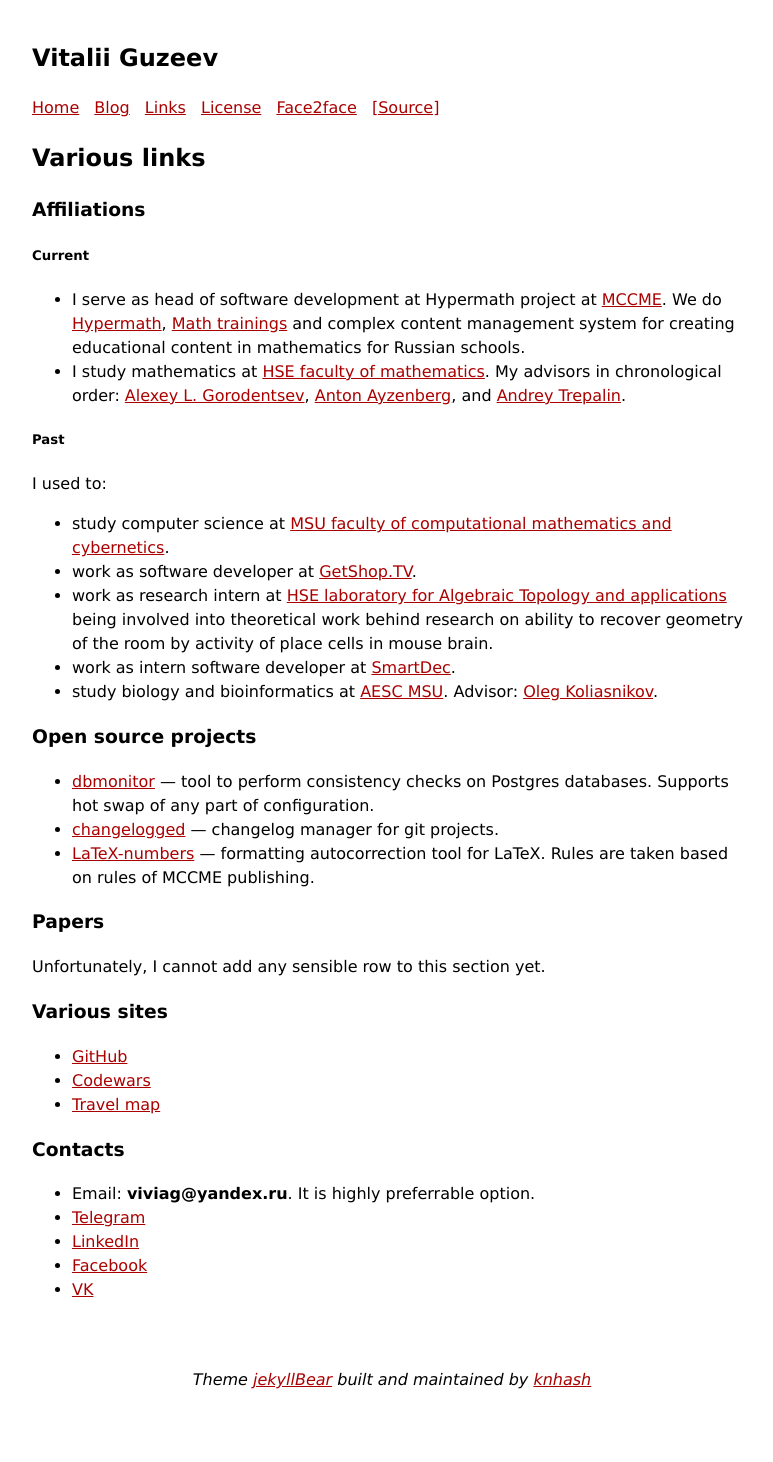
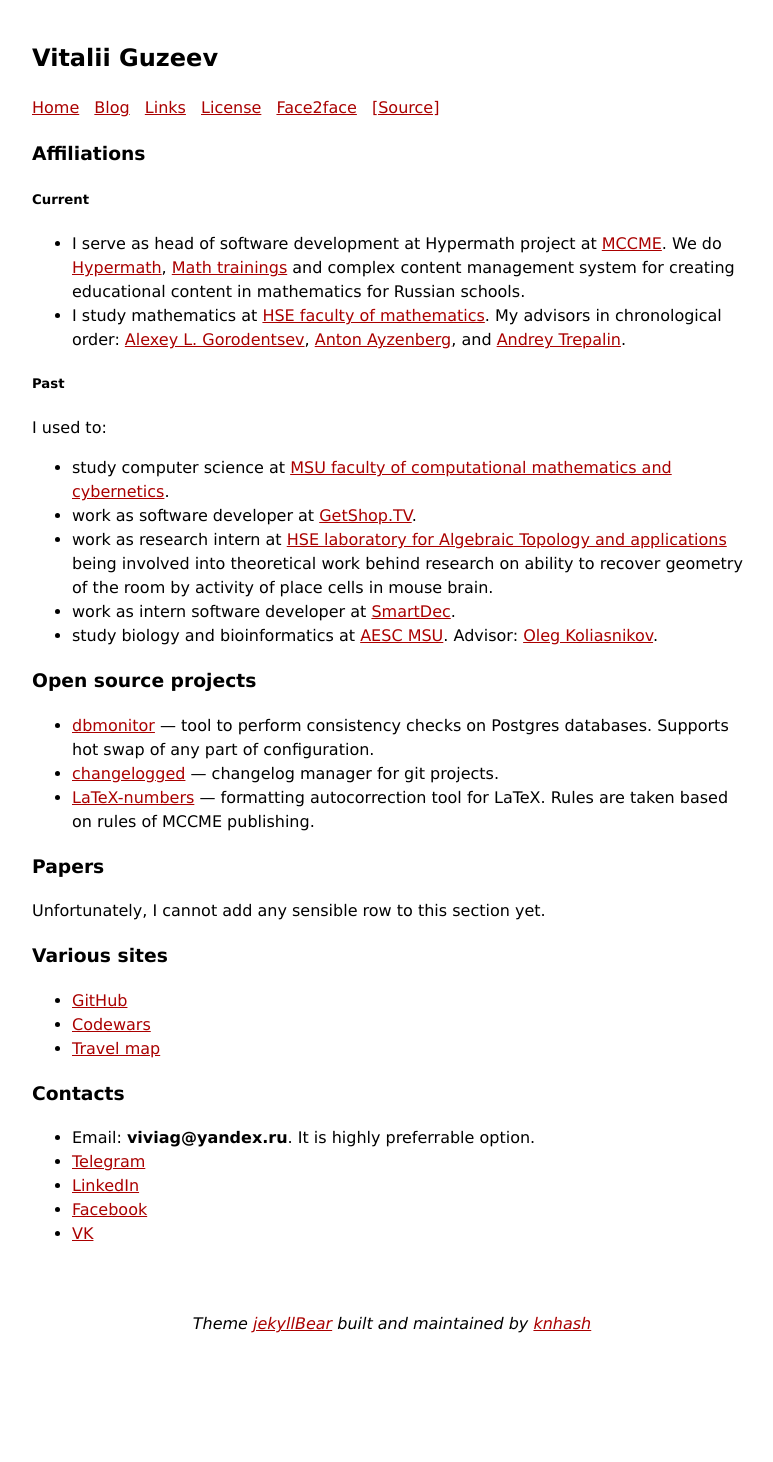
Before and after one commit to viviag/viviag.io, a Jekyll site: the page built from links.md, in a window 1280 px wide. Shown: the whole page, without its empty margins (248-1021 px from the left). Built offline with Jekyll 4.4.1, drawn with Linux system fonts in a browser that asks for light colours; after the commit the page ends 1406 px from its top, so only the background shows below that.

Commit message:
Remove title from links

```diff
--- a/links.md
+++ b/links.md
@@ -1,6 +1,5 @@
 ---
 layout: page
-title: Various links
 ---
 
 ### Affiliations
```
Also changed, not shown: 1 other file.
